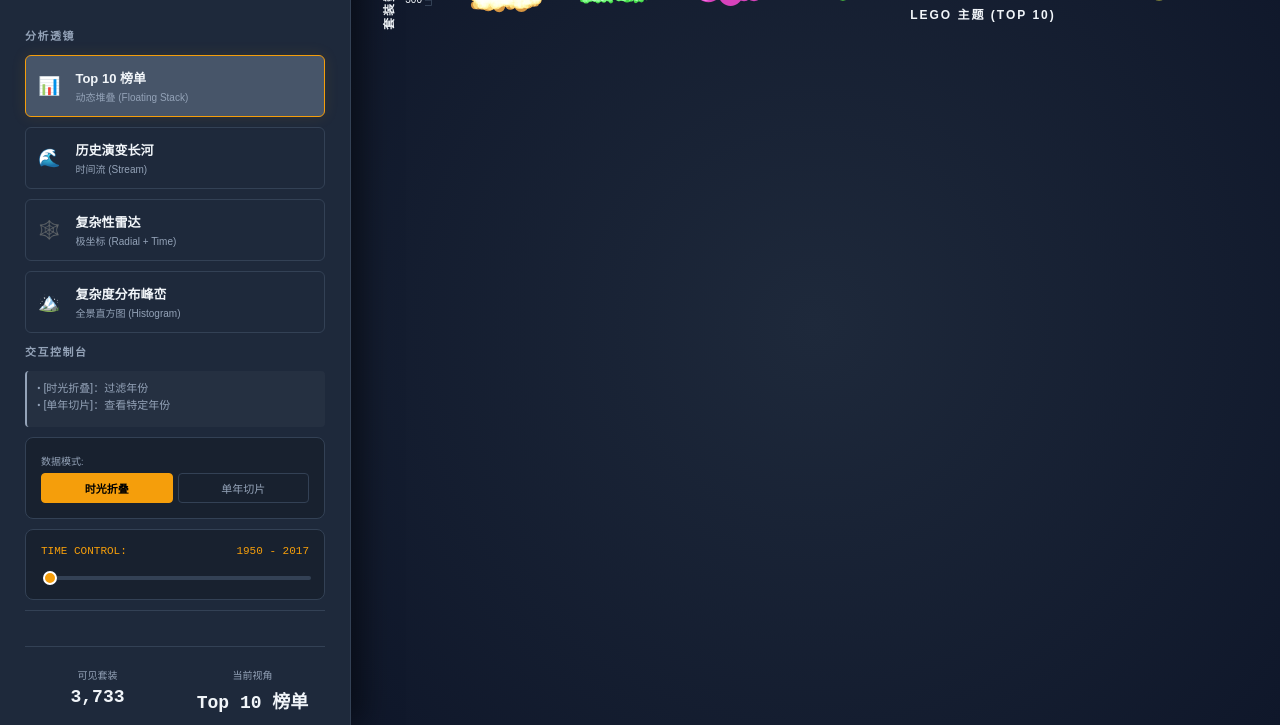
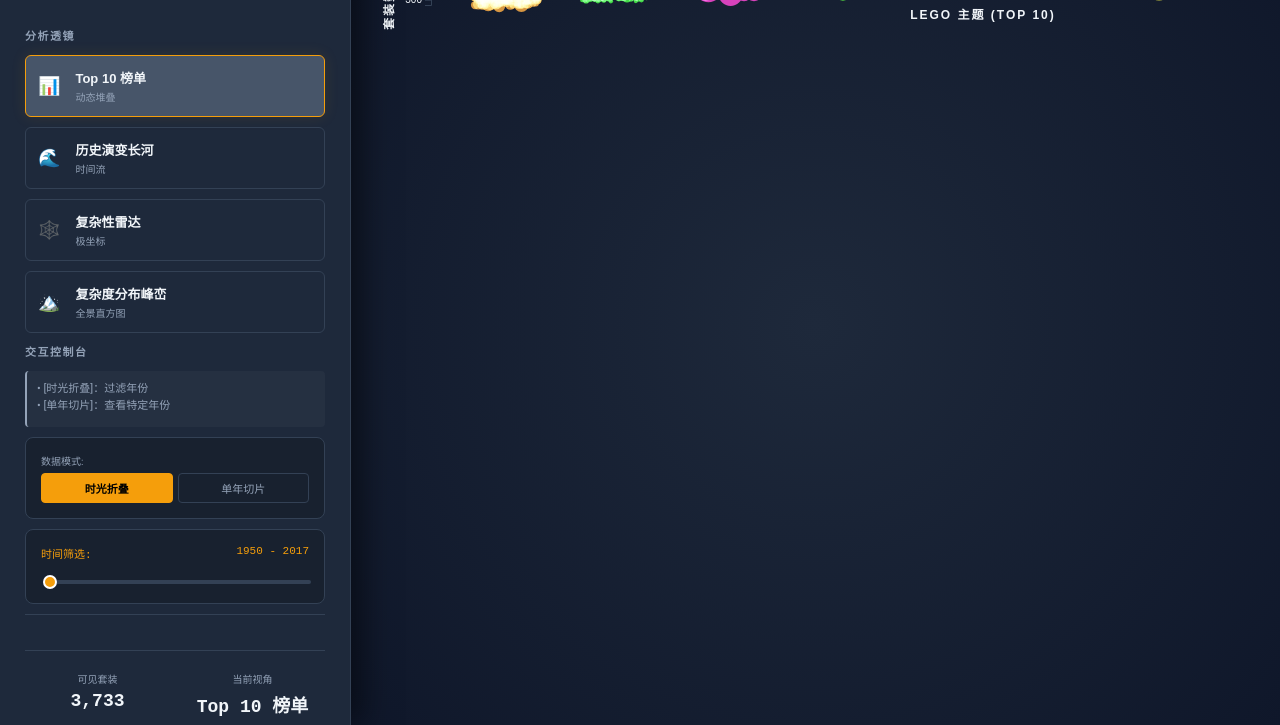
Before and after one commit to Yanguozhuang/lego-project, a website built with Vite: page index.html in a window 1280 px wide. Shown: the part 75-800 px from the top of the page. Built offline with nearby package versions, Linux system fonts and the light colour scheme.

```diff
--- a/index.html
+++ b/index.html
@@ -32,7 +32,7 @@
             <span class="icon">📊</span>
             <div class="btn-text">
               <strong>Top 10 榜单</strong>
-              <small>动态堆叠 (Floating Stack)</small>
+              <small>动态堆叠</small>
             </div>
           </button>
 
@@ -41,7 +41,7 @@
             <span class="icon">🌊</span>
             <div class="btn-text">
               <strong>历史演变长河</strong>
-              <small>时间流 (Stream)</small>
+              <small>时间流</small>
             </div>
           </button>
 
@@ -50,7 +50,7 @@
             <span class="icon">🕸️</span>
             <div class="btn-text">
               <strong>复杂性雷达</strong>
-              <small>极坐标 (Radial + Time)</small>
+              <small>极坐标</small>
             </div>
           </button>
 
@@ -59,7 +59,7 @@
             <span class="icon">🏔️</span>
             <div class="btn-text">
               <strong>复杂度分布峰峦</strong>
-              <small>全景直方图 (Histogram)</small>
+              <small>全景直方图</small>
             </div>
           </button>
         </div>
@@ -82,7 +82,7 @@
           <!-- 滑块控件 -->
           <div id="slider-controls" class="sub-controls hidden">
             <div class="slider-label">
-              <span id="slider-title">TIME CONTROL: </span>
+              <span id="slider-title">时间筛选: </span>
               <span id="year-display" class="year-val">1950 - 2017</span>
             </div>
             <input type="range" id="time-slider" min="1950" max="2017" value="1950" step="1">
```
Also changed, not shown: src/main.js (+4 -4 lines), readme.md (added).
